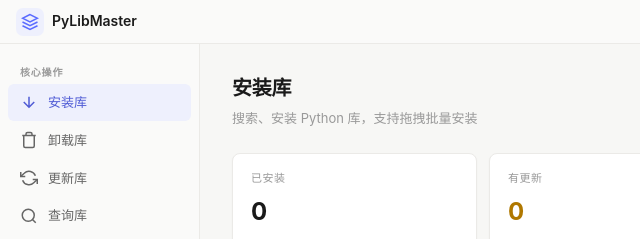
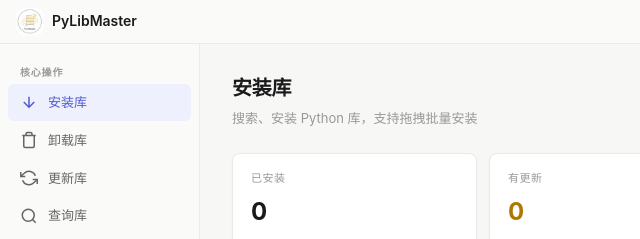
Before and after one commit to SoftheartedYYC/PyLibMaster, an Electron app: page renderer/index.html in a window 1280 px wide. Shown: the top 239 px of the page, 0-640 px from the left. Drawn offline with Linux system fonts and the light colour scheme; no server answers.

Commit message:
feat: 应用自定义 Logo（任务栏/标题栏/关于页图标），忽略本地发布脚本

```diff
--- a/renderer/index.html
+++ b/renderer/index.html
@@ -11,7 +11,7 @@
 <div class="titlebar">
   <div class="titlebar-logo" style="-webkit-app-region: no-drag;">
     <div class="titlebar-logo-icon">
-      <svg width="18" height="18" viewBox="0 0 24 24" fill="none" stroke="currentColor" stroke-width="2"><path d="M12 2L2 7l10 5 10-5-10-5zM2 17l10 5 10-5M2 12l10 5 10-5"/></svg>
+      <img src="logo.png" alt="PyLibMaster" class="titlebar-logo-img">
     </div>
     <div class="titlebar-logo-text">PyLibMaster</div>
   </div>
@@ -466,7 +466,7 @@
     <div class="page" id="page-about">
       <div class="about-center">
         <div class="about-icon">
-          <svg width="40" height="40" viewBox="0 0 24 24" fill="none" stroke="currentColor" stroke-width="1.5"><path d="M12 2L2 7l10 5 10-5-10-5zM2 17l10 5 10-5M2 12l10 5 10-5"/></svg>
+          <img src="logo.png" alt="PyLibMaster" class="about-logo-img">
         </div>
         <div class="about-name">PyLibMaster</div>
         <div class="about-ver">v0.1.0-alpha</div>
--- a/renderer/styles.css
+++ b/renderer/styles.css
@@ -101,6 +101,7 @@ body {
 .titlebar-logo { display: flex; align-items: center; gap: 8px; margin-right: auto; user-select: none; }
 .titlebar-logo-icon { width: 28px; height: 28px; background: var(--accent-bg); border-radius: 7px; display: flex; align-items: center; justify-content: center; }
 .titlebar-logo-icon svg { stroke: var(--accent); }
+.titlebar-logo-img { width: 100%; height: 100%; object-fit: cover; border-radius: 7px; display: block; }
 .titlebar-logo-text { font-size: 14px; font-weight: 600; color: var(--text-primary); }
 .sidebar-nav { flex: 1; overflow-y: auto; padding: 12px 8px; }
 .sidebar-nav::-webkit-scrollbar { width: 4px; }
@@ -229,6 +230,7 @@ td .lib-name { font-weight: 600; }
 .about-center { text-align: center; padding: 48px 24px; }
 .about-icon { width: 80px; height: 80px; background: var(--accent-bg); border-radius: 20px; display: inline-flex; align-items: center; justify-content: center; margin-bottom: 20px; }
 .about-icon svg { stroke: var(--accent); }
+.about-logo-img { width: 100%; height: 100%; object-fit: cover; border-radius: 20px; display: block; }
 .about-name { font-size: 24px; font-weight: 600; margin-bottom: 4px; letter-spacing: -0.3px; }
 .about-ver { font-size: 13px; color: var(--text-muted); margin-bottom: 16px; font-family: monospace; }
 .about-update { display: flex; flex-direction: column; align-items: center; gap: 10px; margin-bottom: 24px; min-height: 60px; }
```
Also changed, not shown: renderer/icon.ico, renderer/logo.png (added), 1 other file.
